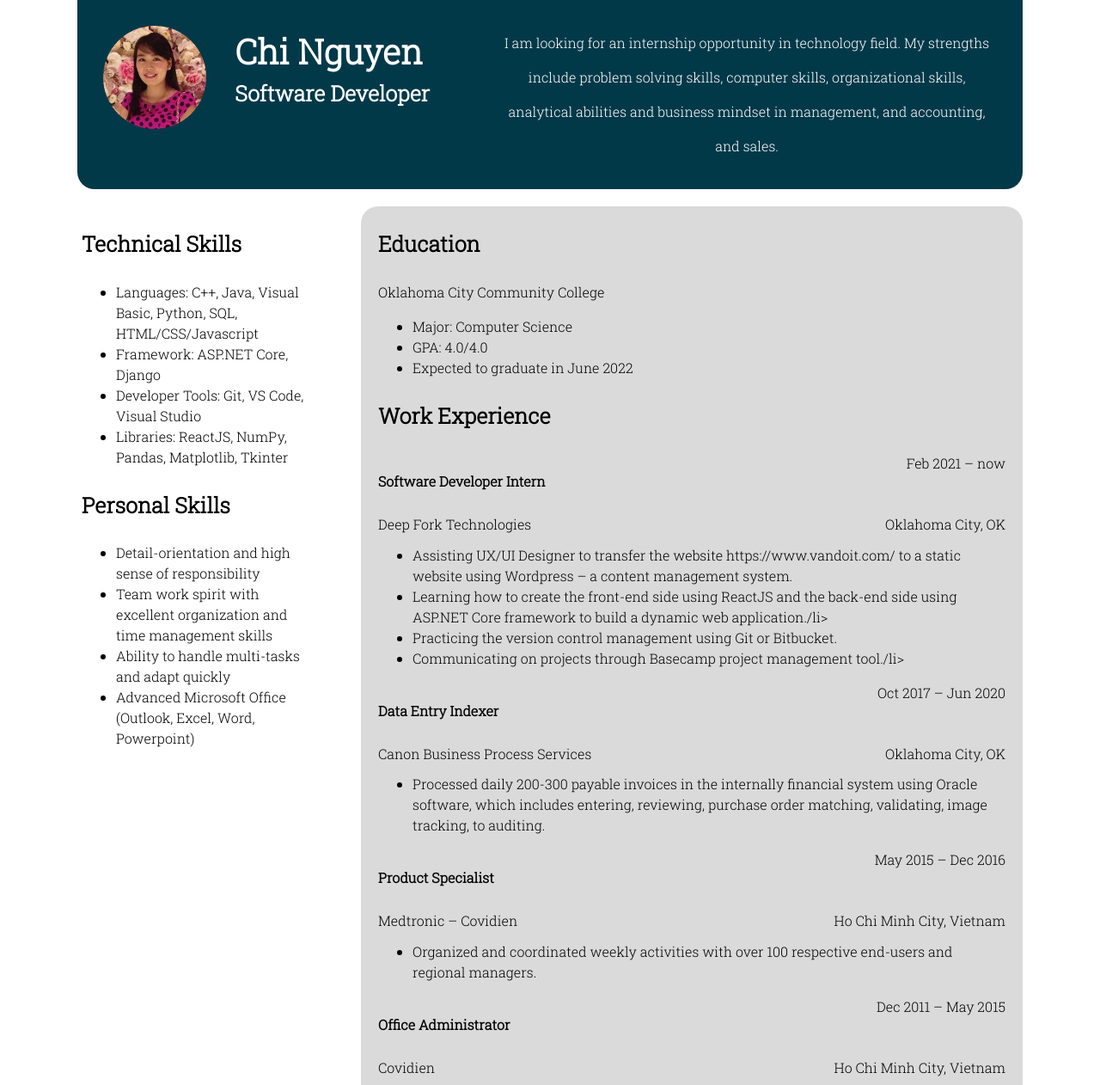
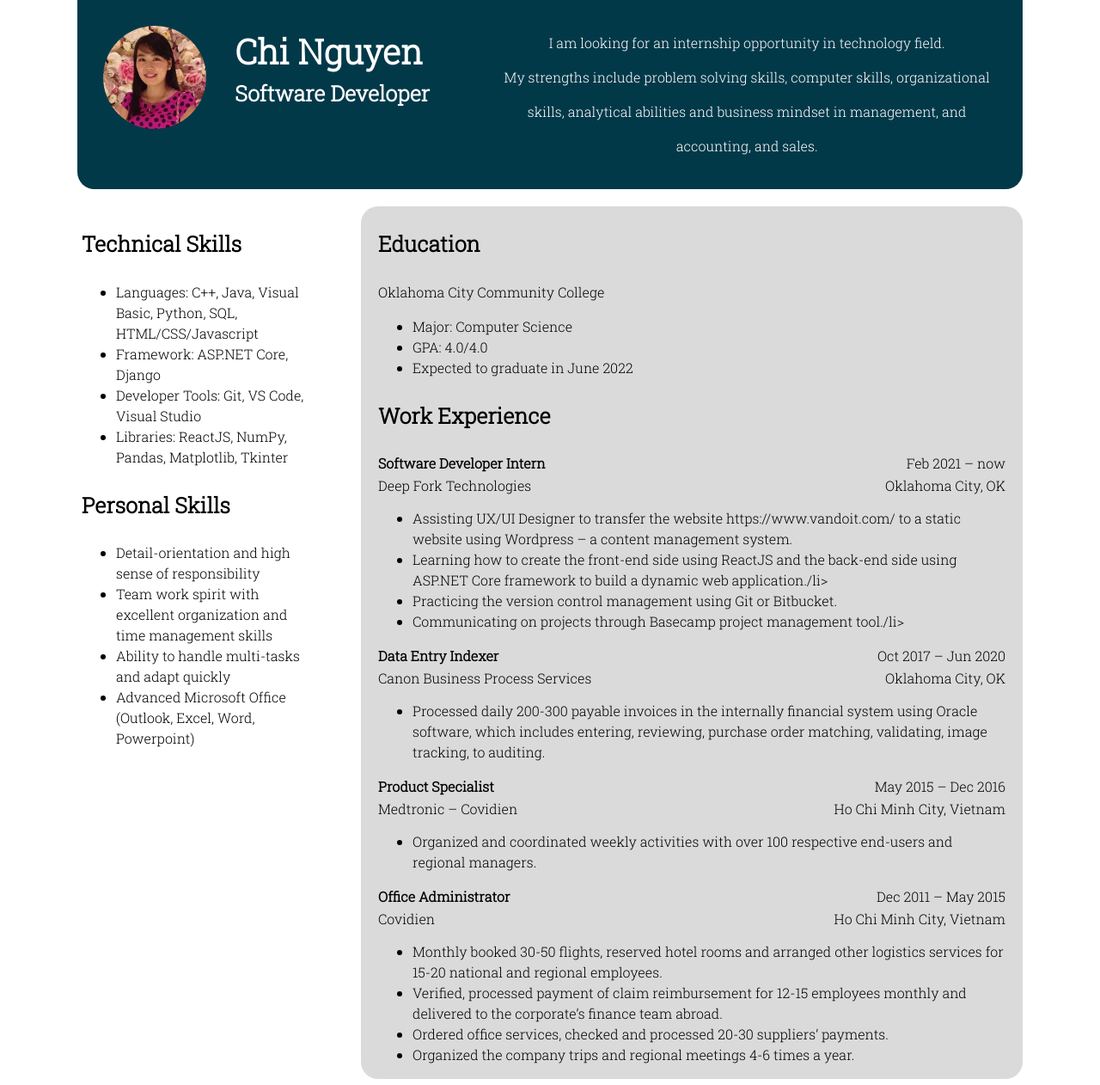
Before and after one commit to kathy20316/Resume, a plain HTML site: page index.html in a window 1280 px wide. Shown: the top 1262 px of the page at 86% size. Drawn offline with Linux system fonts and the light colour scheme.

Commit message:
Update index.html

```diff
--- a/index.html
+++ b/index.html
@@ -22,7 +22,11 @@
 			<div class="text">
 				<p>
 					I am looking for an internship opportunity in technology field.
-					My strengths include problem solving skills, computer skills, organizational skills, analytical abilities and business mindset in management, and accounting, and sales.
+				</p>
+				<p>
+					My strengths include problem solving skills, computer skills, organizational skills,
+					analytical abilities and business mindset in management, and accounting, and sales.
+
 				</p>
 			</div>
 		</div>
@@ -65,7 +69,7 @@
 				<div class="experience">
 					<h3>Work Experience</h3>
 					<div class="job grid">
-						<h4>Software Developer Intern</h4>
+						<p><b>Software Developer Intern</b></p>
 						<p>Feb 2021 – now</p>
 						<p>Deep Fork Technologies</p>
 						<p>Oklahoma City, OK</p>
@@ -79,7 +83,7 @@
 						</ul>
 					</div>
 					<div class="job grid">
-						<h4>Data Entry Indexer</h4>
+						<p><b>Data Entry Indexer</b></p>
 						<p>Oct 2017 – Jun 2020</p>
 						<p>Canon Business Process Services</p>
 						<p>Oklahoma City, OK</p>
@@ -90,7 +94,7 @@
 						</ul>
 					</div>
 					<div class="job grid">
-						<h4>Product Specialist</h4>
+						<p><b>Product Specialist</b></p>
 						<p>May 2015 – Dec 2016</p>
 						<p>Medtronic – Covidien</p>
 						<p>Ho Chi Minh City, Vietnam</p>
@@ -101,7 +105,7 @@
 						</ul>
 					</div>
 					<div class="job grid">
-						<h4>Office Administrator</h4>
+						<p><b>Office Administrator</b></p>
 						<p>Dec 2011 – May 2015</p>
 						<p>Covidien</p>
 						<p>Ho Chi Minh City, Vietnam</p>
```
